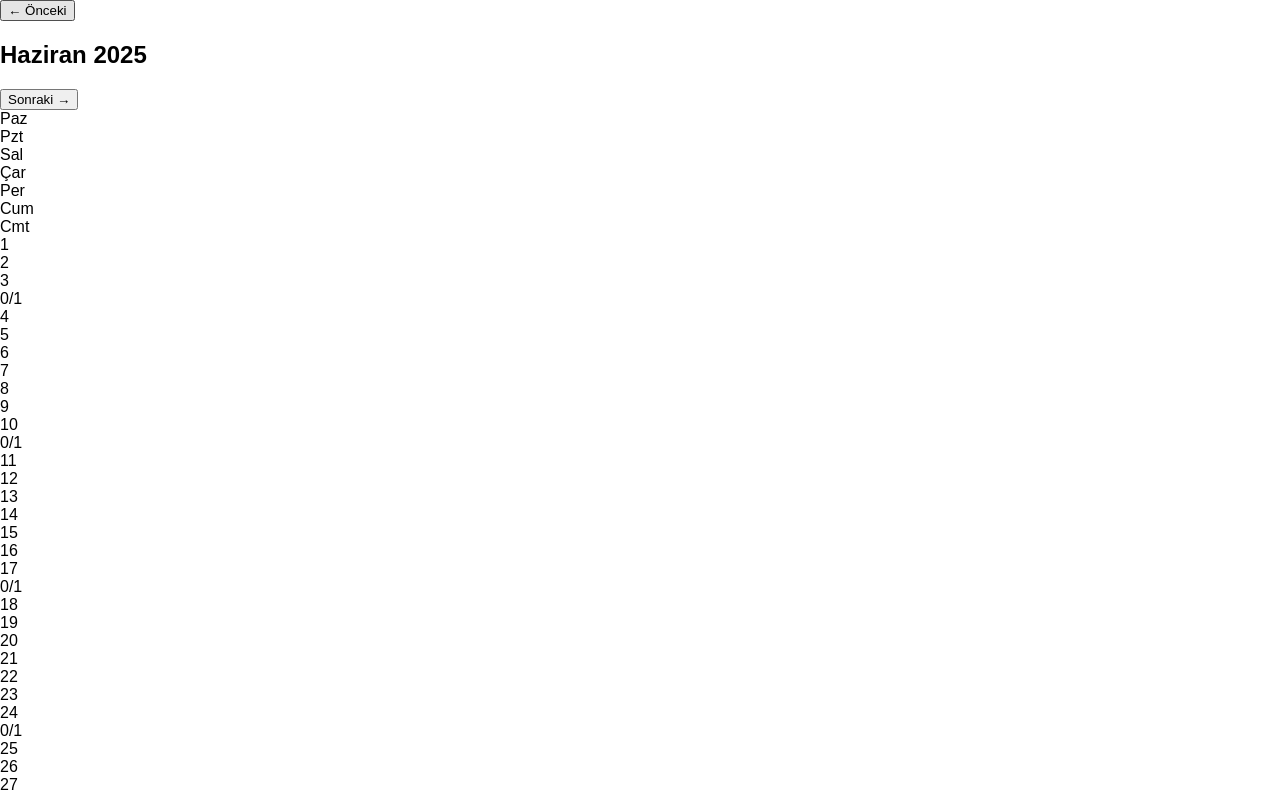
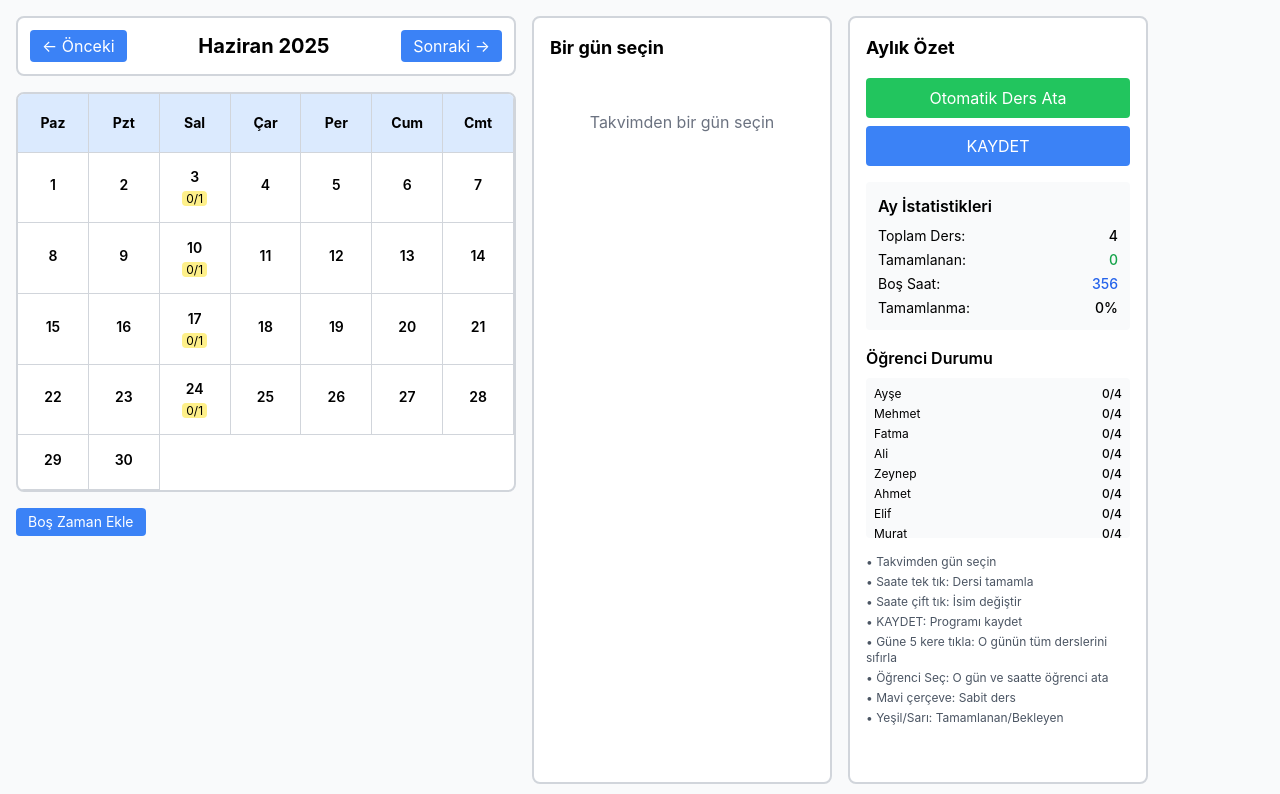
Before and after one commit to mahirtaylankalfaoglu4/Dersnotlari, a React (Create React App) app: page / in a window 1280 px wide. Shown: the top 794 px of the page. Built offline with nearby package versions, Linux system fonts and the light colour scheme.

Commit message:
Tüm yeni dosyalar eklendi

```diff
--- a/src/index.css
+++ b/src/index.css
@@ -1,4 +1,19 @@
+@tailwind base;
+@tailwind components;
+@tailwind utilities;
+
+/* ...mevcut kodlarınız... */
+
 body {
   margin: 0;
-  font-family: Arial, sans-serif;
+  font-family: -apple-system, BlinkMacSystemFont, 'Segoe UI', 'Roboto', 'Oxygen',
+    'Ubuntu', 'Cantarell', 'Fira Sans', 'Droid Sans', 'Helvetica Neue',
+    sans-serif;
+  -webkit-font-smoothing: antialiased;
+  -moz-osx-font-smoothing: grayscale;
 }
+
+code {
+  font-family: source-code-pro, Menlo, Monaco, Consolas, 'Courier New',
+    monospace;
+}
```
